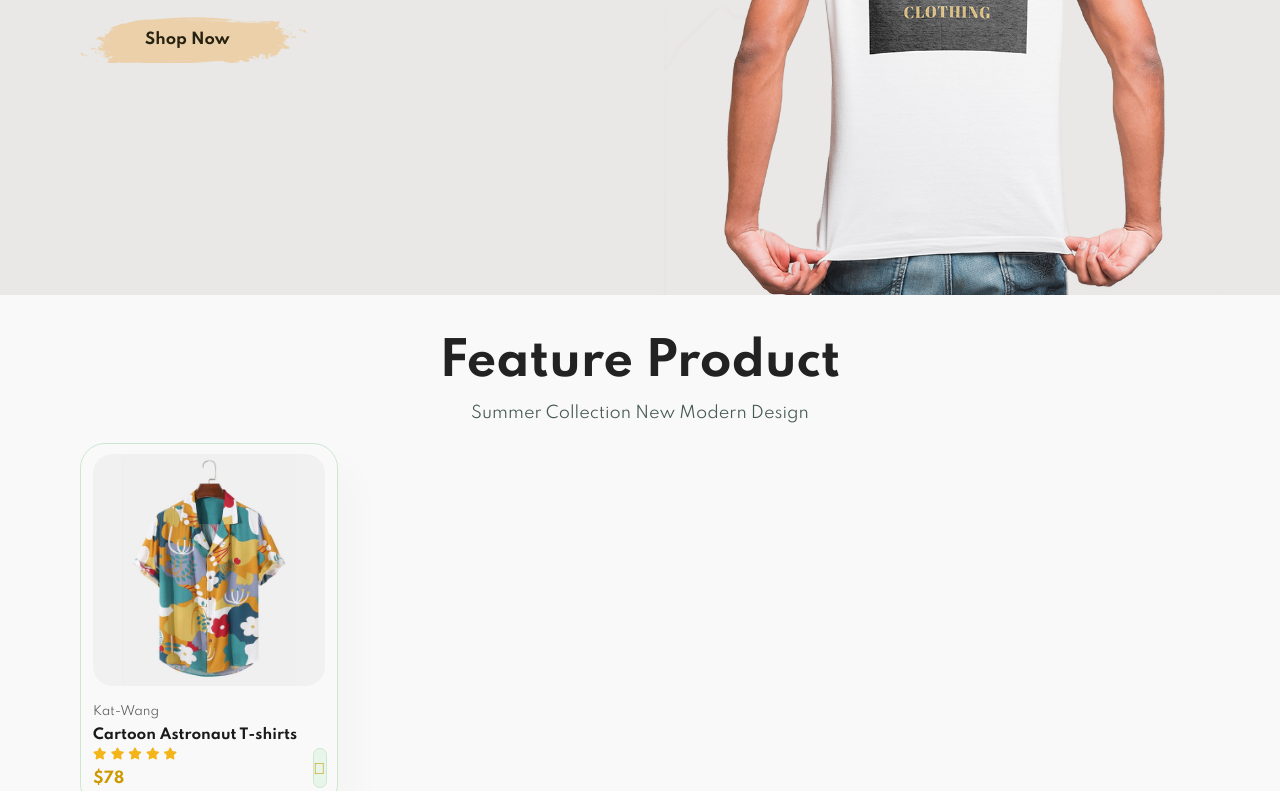
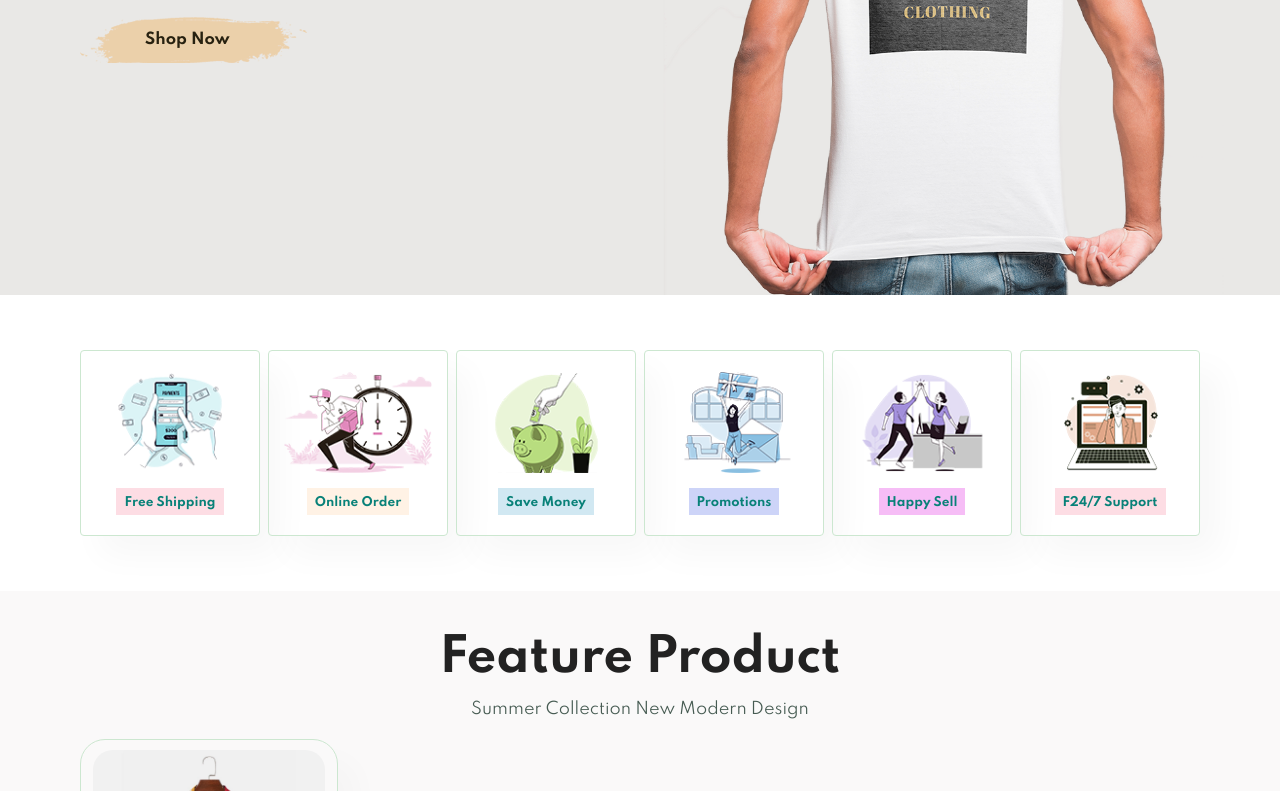
Before and after one commit to OnewangKatlegoAccount/shop, a plain HTML site: page index.html in a window 1280 px wide. Shown: the part 559-1350 px from the top of the page. Drawn offline with Linux system fonts and the light colour scheme.

Commit message:
adding features section

```diff
--- a/index.html
+++ b/index.html
@@ -38,7 +38,7 @@
       <button>Shop Now</button>
     </section>
 
-    <!-- <section id="feature" class="section-p1">
+    <section id="feature" class="section-p1">
       <div class="fe-box">
         <img src="img/features/f1.png" alt="" />
         <h6>Free Shipping</h6>
@@ -63,7 +63,7 @@
         <img src="img/features/f6.png" alt="" />
         <h6>F24/7 Support</h6>
       </div>
-    </section> -->
+    </section>
 
     <section id="product1" class="section-p1">
       <h2>Feature Product</h2>
```
